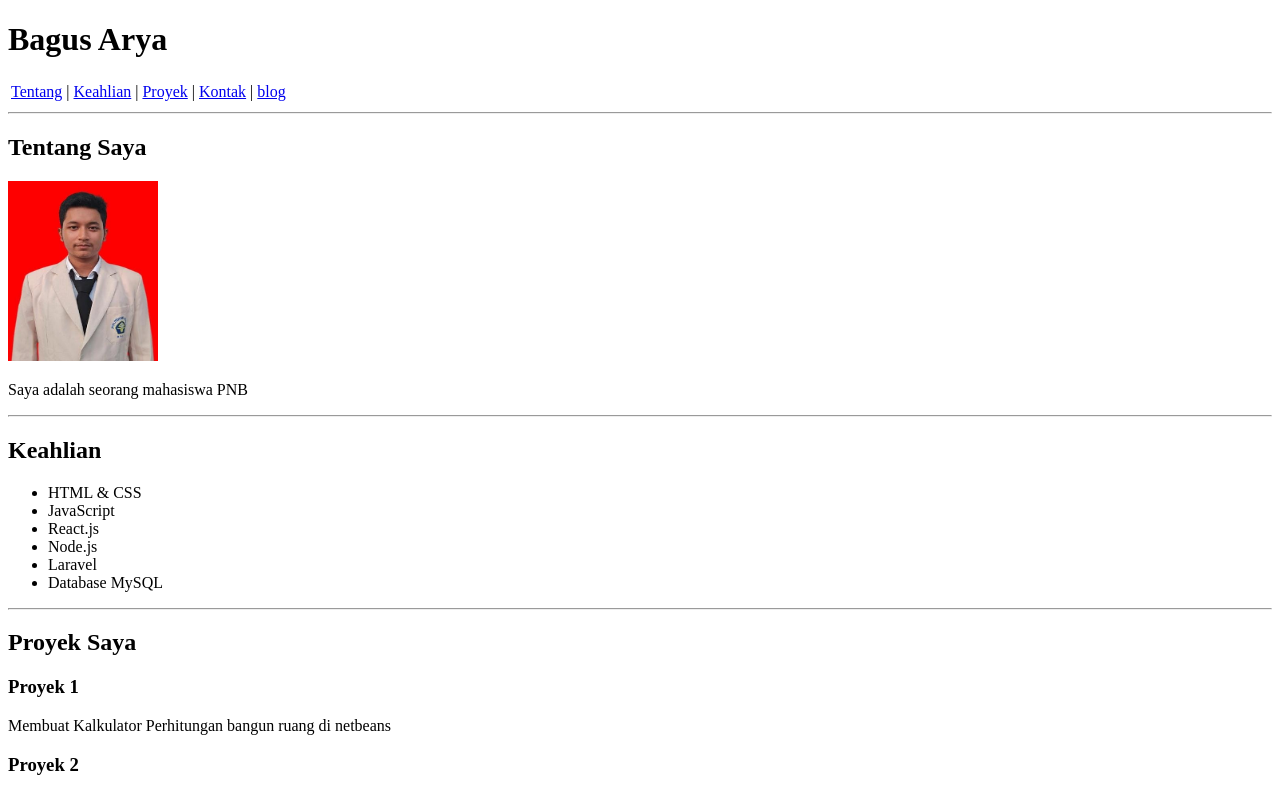
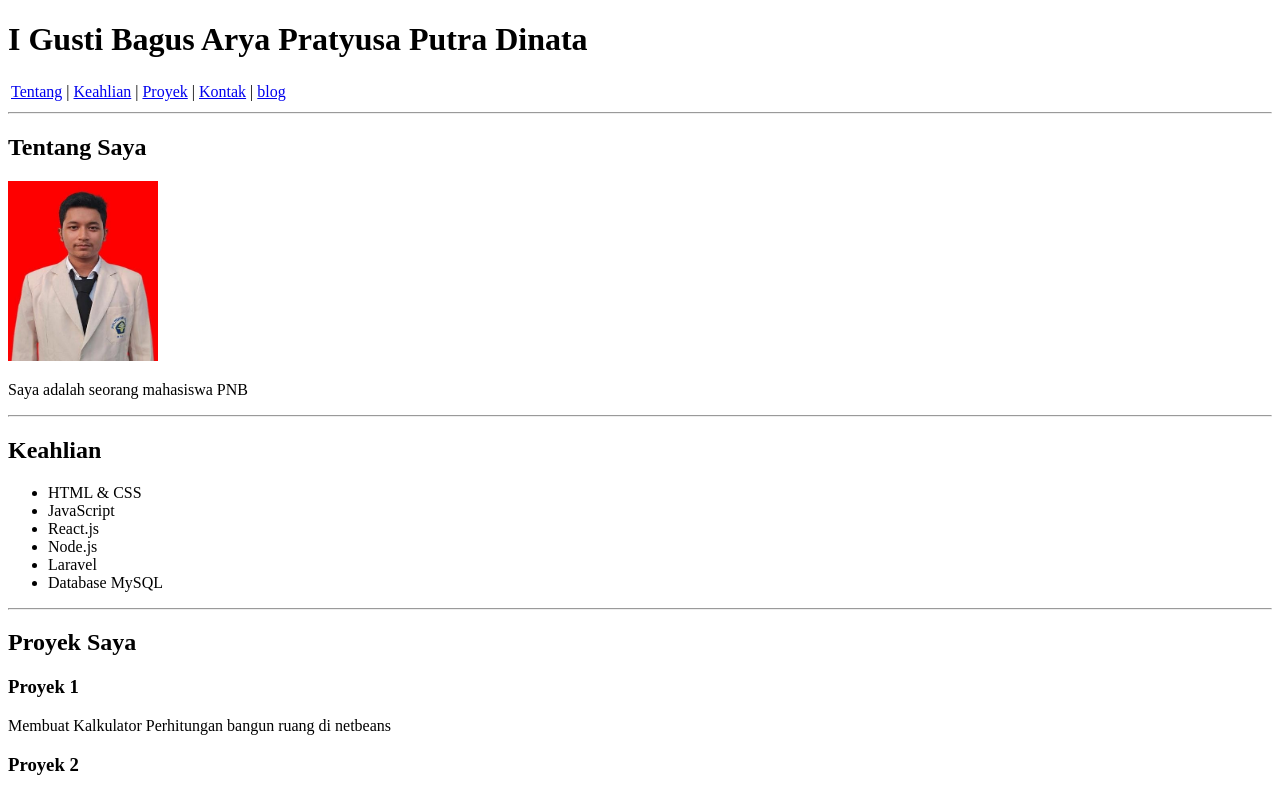
Before and after one commit to BagusAryaa155/portofolio, a plain HTML site: page index.html in a window 1280 px wide. Shown: the top 791 px of the page. Drawn offline with Linux system fonts and the light colour scheme.

```diff
--- a/index.html
+++ b/index.html
@@ -8,7 +8,7 @@
 <body>
 
     <header>
-        <h1>Bagus Arya</h1>
+        <h1>I Gusti Bagus Arya Pratyusa Putra Dinata</h1>
 
         <nav>
             <table>
```
